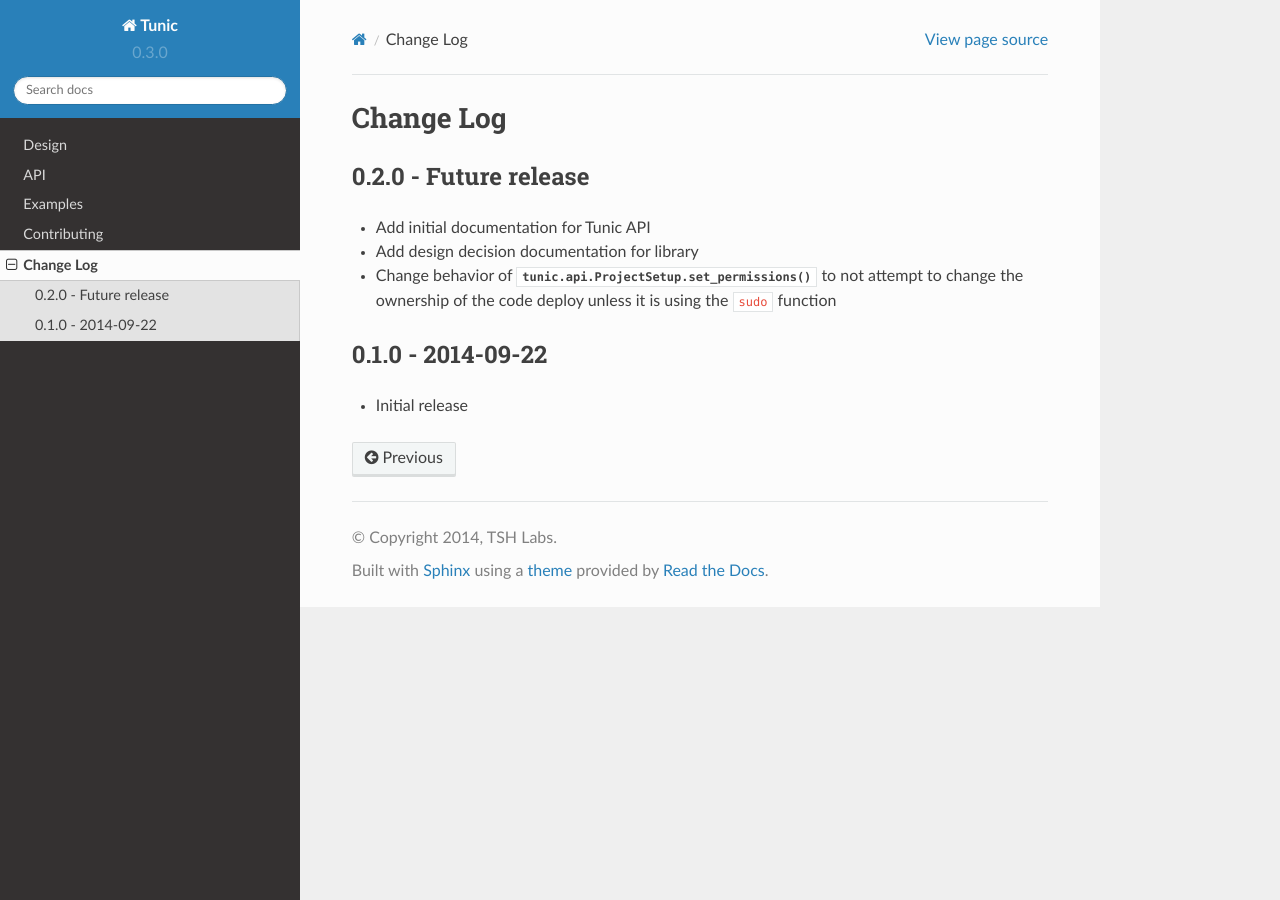
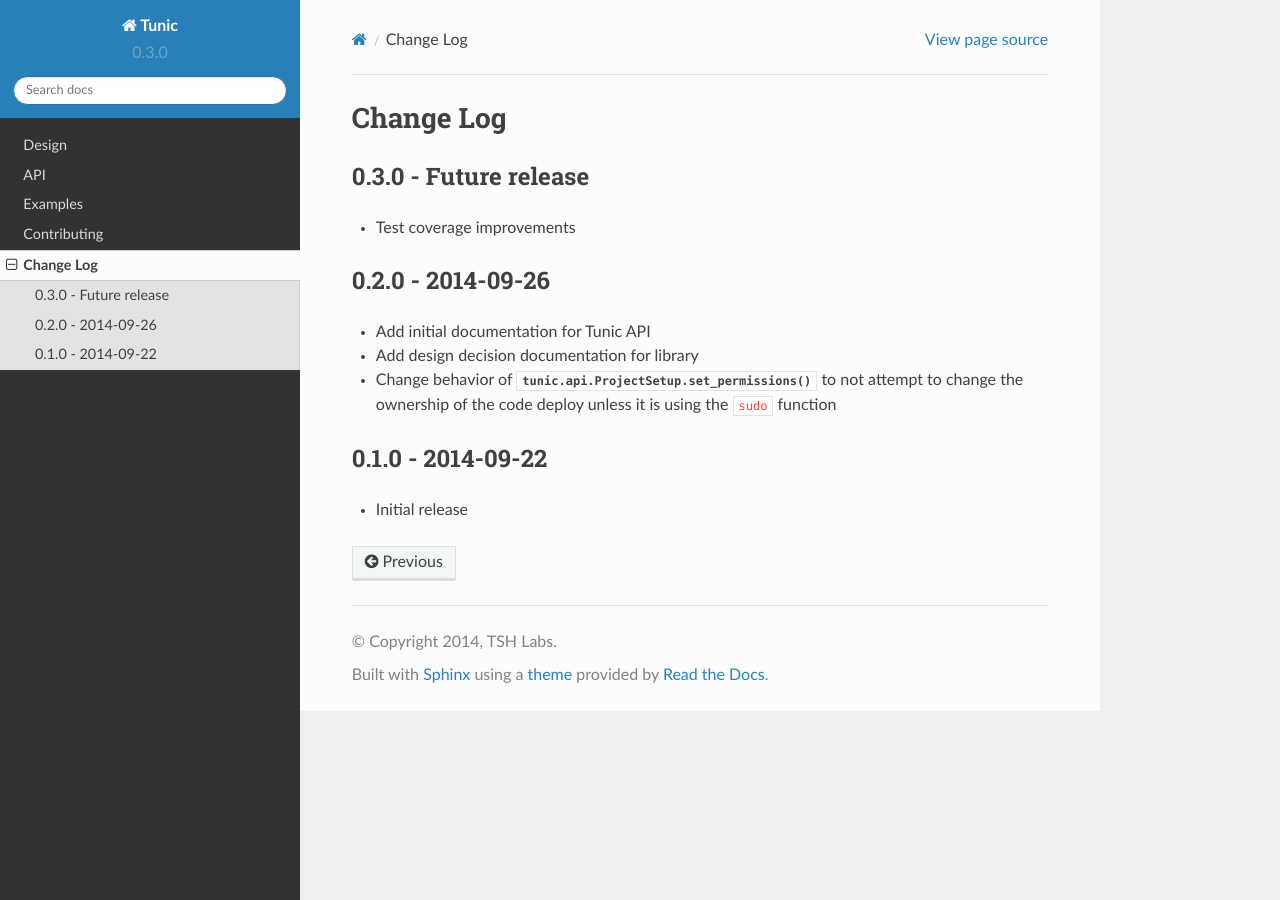
Before and after one commit to 56quarters/tunic, a Sphinx documentation site: the page built from doc/source/changes.rst, in a window 1280 px wide. Built offline with Sphinx 7.4.7 and the Read the Docs theme 2.0.0, drawn with Linux system fonts in a browser that asks for light colours.

Commit message:
Update changelog

```diff
--- a/doc/source/changes.rst
+++ b/doc/source/changes.rst
@@ -1,8 +1,12 @@
 Change Log
 ==========
 
-0.2.0 - Future release
+0.3.0 - Future release
 ----------------------
+* Test coverage improvements
+
+0.2.0 - 2014-09-26
+------------------
 * Add initial documentation for Tunic API
 * Add design decision documentation for library
 * Change behavior of :meth:`tunic.api.ProjectSetup.set_permissions` to not
```
